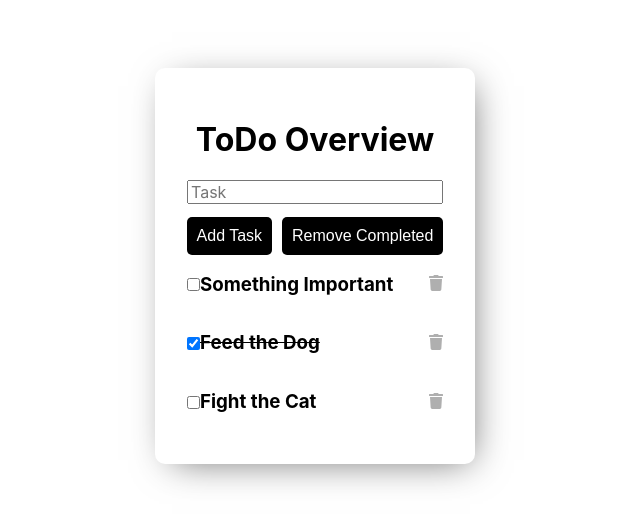
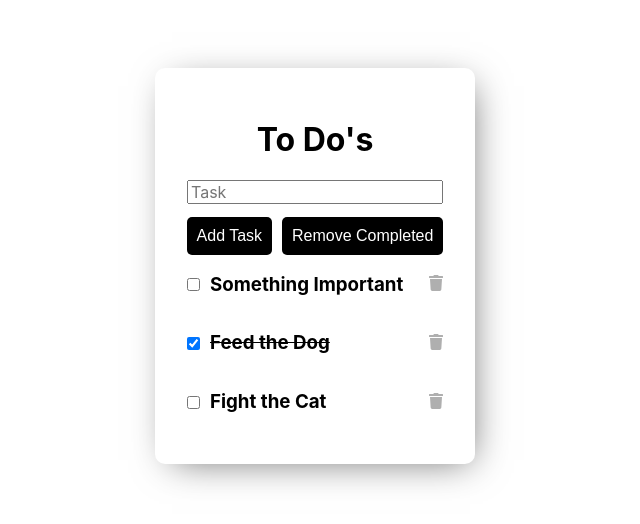
Before and after one commit to Simon-Oliver/reactExploration, a React (Create React App) app: page / in a window 1280 px wide. Shown: the part 134-658 px from the top of the page, without its empty margins (325-965 px from the left). Built offline with nearby package versions, Linux system fonts and the light colour scheme.

Commit message:
finished styling

```diff
--- a/src/App.css
+++ b/src/App.css
@@ -3,8 +3,12 @@
   align-items: center;
 }
 
-input[type='checkbox']:checked+h3 {
+input[type='checkbox']:checked + h3 {
   text-decoration-line: line-through;
+}
+
+.itemContainer h3 {
+  margin-left: 10px;
 }
 
 .App {
--- a/src/ToDoList.js
+++ b/src/ToDoList.js
@@ -55,7 +55,7 @@ class ToDoList extends React.Component {
   render() {
     return (
       <div>
-        <h1>ToDo Overview</h1>
+        <h1>To Do's</h1>
         <form className="addTodo" onSubmit={this.updateTodo}>
           <input
             className="todoInput"
```
Lines whose indentation alone changed are shown as unchanged.
